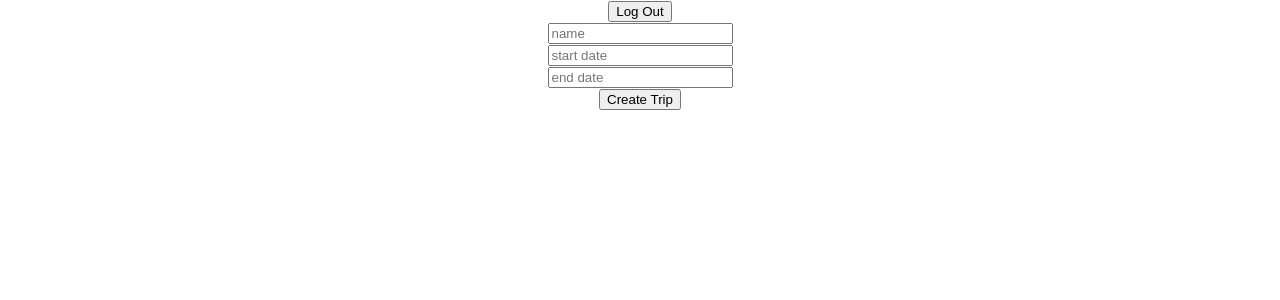
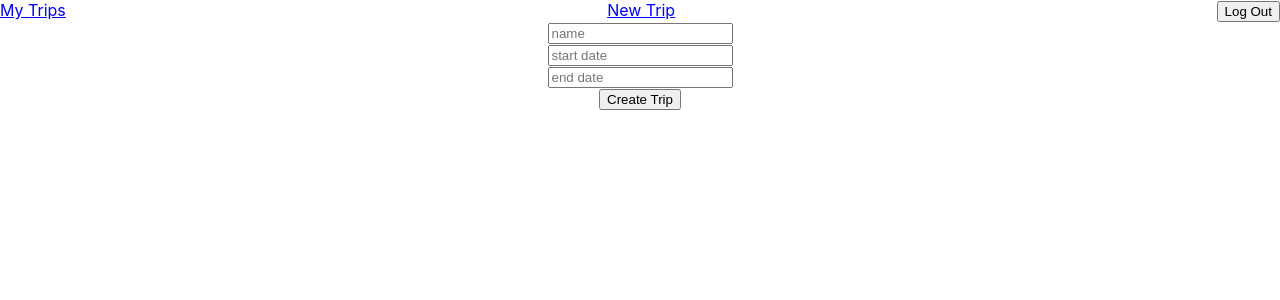
Before and after one commit to LGmedia954/traveler-frontend, a React (Create React App) app: page /trips/new in a window 1280 px wide. Shown: the top 300 px of the page. Built offline with nearby package versions, Linux system fonts and the light colour scheme; no server answers.

Commit message:
navbar and navigation

```diff
--- a/src/App.css
+++ b/src/App.css
@@ -37,8 +37,12 @@
   }
 }
 
-.Navbar {
+.NavBar {
   display: flex;
-  flex-direction: column;
+  flex-direction: row;
+  justify-content: space-between;
+}
+
+.active {
   color: blue;
 }
--- a/src/App.js
+++ b/src/App.js
@@ -24,7 +24,7 @@ class App extends React.Component {
     const { loggedIn } = this.props
     return (
       <div className="App">
-      { loggedIn ? <Logout/> : null }
+        { loggedIn ? <NavBar location={this.props.location}/> : <Home/> }
         <Switch>
           <Route exact path='/signup' render={({history})=><Signup history={history}/>}/>
           <Route exact path='/login' component={Login}/>
--- a/src/actions/currentUser.js
+++ b/src/actions/currentUser.js
@@ -1,6 +1,6 @@
 import { resetLoginForm } from "./loginForm.js"
 import { resetSignupForm } from "./signupForm.js"
-import { getMyTrips } from "./myTrips.js"
+import { getMyTrips, clearTrips } from "./myTrips.js"
 
 // synchronous action creators
 export const setCurrentUser = user => {
@@ -71,10 +71,11 @@ export const signup = (credentials, history) => {
   }
 }
 
-export const logout = () => {
+export const logout = event => {
   return dispatch => {
     dispatch(clearCurrentUser())
-    return fetch('http://localhost:3000/api/v1/logout', {
+    dispatch(clearTrips())
+    return fetch('http://localhost:3001/api/v1/logout', {
       credentials: "include",
       method: "DELETE"
     })
--- a/src/actions/myTrips.js
+++ b/src/actions/myTrips.js
@@ -3,6 +3,12 @@ export const setMyTrips = trips => {
   return {
     type: "SET_MY_TRIPS",
     trips
+  }
+}
+
+export const clearTrips = () => {
+  return {
+    type: "CLEAR_TRIPS"
   }
 }
 
@@ -21,6 +27,7 @@ export const getMyTrips = () => {
         if (response.error) {
           alert(response.error)
         } else {
+          console.log(response.data)
           dispatch(setMyTrips(response.data))
         }
       })
--- a/src/components/Logout.js
+++ b/src/components/Logout.js
@@ -1,14 +1,21 @@
 import React from 'react'
 import { connect } from 'react-redux'
 import { logout } from "../actions/currentUser.js"
+import { withRouter } from 'react-router-dom'
 
-const Logout = ({ logout }) => {
 
+
+const Logout = ({ logout, history }) => {
   return (
-    <form onSubmit={logout}>
+    <form onSubmit={(event) => {
+        event.preventDefault()
+        logout()
+        history.push('/')
+      }
+    }>
       <input type="submit" value="Log Out"/>
     </form>
   )
 }
 
-export default connect(null, { logout } )(Logout)
+export default withRouter(connect(null, { logout } )(Logout))
--- a/src/components/NavBar.js
+++ b/src/components/NavBar.js
@@ -1,12 +1,14 @@
 import React from 'react'
 import { connect } from 'react-redux'
+import { NavLink } from 'react-router-dom'
+import Logout from './Logout'
 
-const NavBar = ({ currentUser }) => {
+const NavBar = ({ currentUser, loggedIn }) => {
   return (
     <div className="NavBar">
-      { currentUser ? <strong>Welcome,
-      {currentUser.attributes.name} from
-      {currentUser.attributes.hometown.city} </strong> : "" }
+      <NavLink exact activeClassName="active" to="/trips"  >My Trips</NavLink>
+      <NavLink exact activeClassName="active" to="/trips/new" >New Trip</NavLink>
+      { loggedIn ? <Logout/> : null }
     </div>
   )
 }
@@ -21,7 +23,8 @@ const NavBar = ({ currentUser }) => {
 // state, coming from redux, and it has a property called currentUser
 const mapStateToProps = ({ currentUser }) => {
   return {
-    currentUser
+    currentUser,
+    loggedIn: !!currentUser
   }
 }
 
--- a/src/reducers/myTrips.js
+++ b/src/reducers/myTrips.js
@@ -4,6 +4,8 @@ export default (state = [], action) => {
   switch (action.type) {
     case "SET_MY_TRIPS":
       return action.trips
+    case "CLEAR_TRIPS":
+      return []
     default:
       return state
   }
--- a/src/store.js
+++ b/src/store.js
@@ -1,5 +1,5 @@
 import { createStore, applyMiddleware, compose, combineReducers } from 'redux'
-import usersReducer from './reducers/users'
+// import usersReducer from './reducers/users'
 import currentUser from './reducers/currentUser'
 import loginForm from './reducers/loginForm'
 import myTrips from './reducers/myTrips'
```
